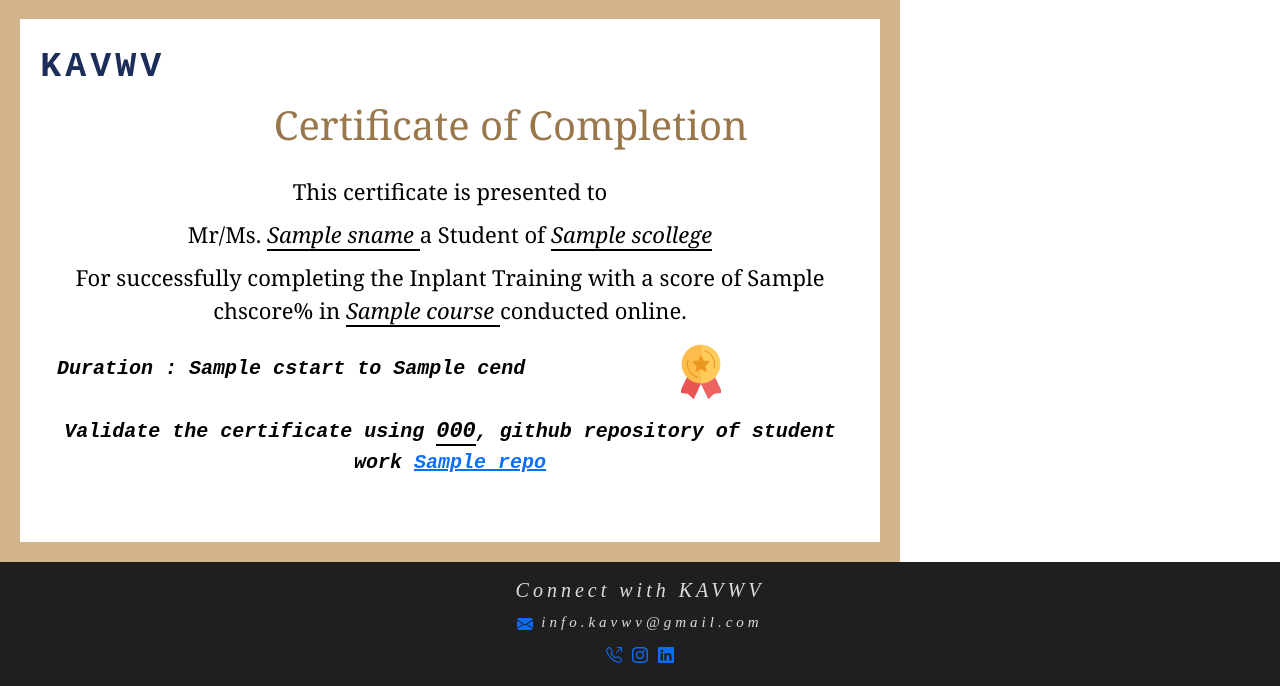
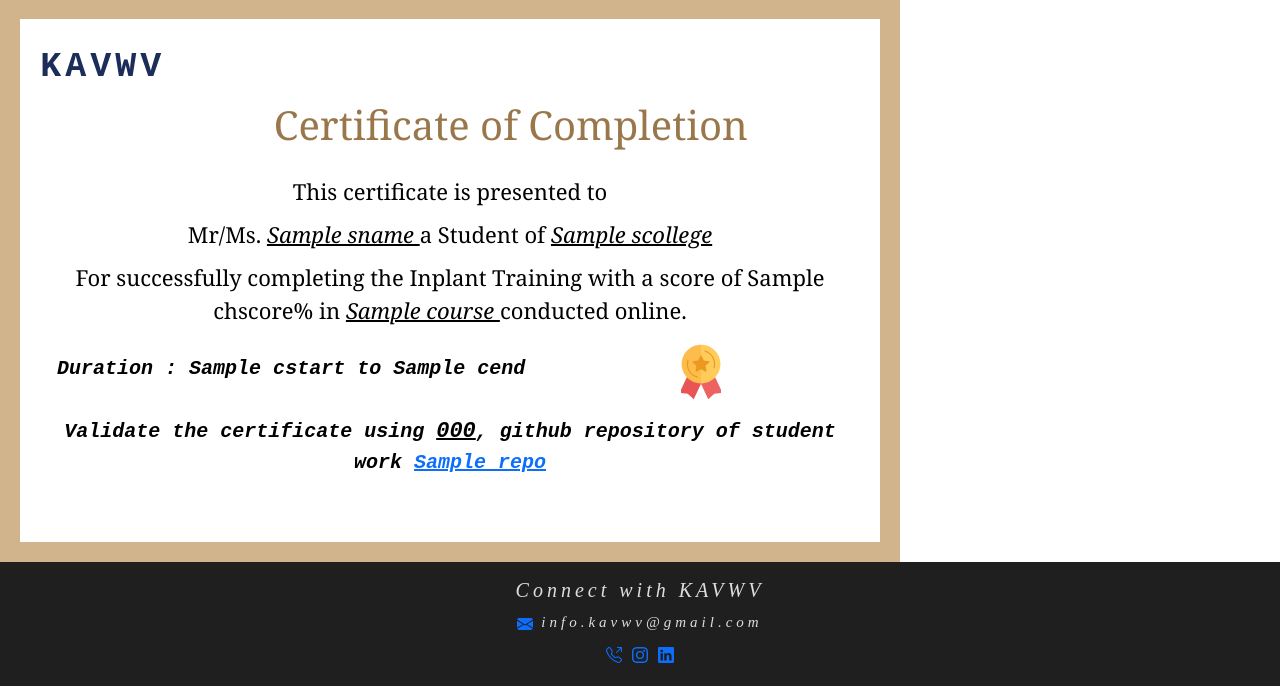
Before and after one commit to livinghumanz/kavwv-django, a Django app: template templates/home/challengeAct.html in a window 1280 px wide, after a click on "here". Shown: the part 120-806 px from the top of the page. Run offline with Django 3.2, Linux system fonts and the light colour scheme; the template is opened without the code that fills it: most values are stand-ins (such as "Sample title", 1, 10 or a date in 2020); some libraries are stand-ins or nearby versions.

Commit message:
decoration

```diff
--- a/kavwv/static/css/successpage.css
+++ b/kavwv/static/css/successpage.css
@@ -61,7 +61,8 @@
   margin: 10px;
 }
 .person {
-  border-bottom: 2px solid black;
+  text-decoration: underline;
+  text-decoration-thickness: 2px;
   font-size: 22px;
   font-style: italic;
   margin: 10px auto;
```
